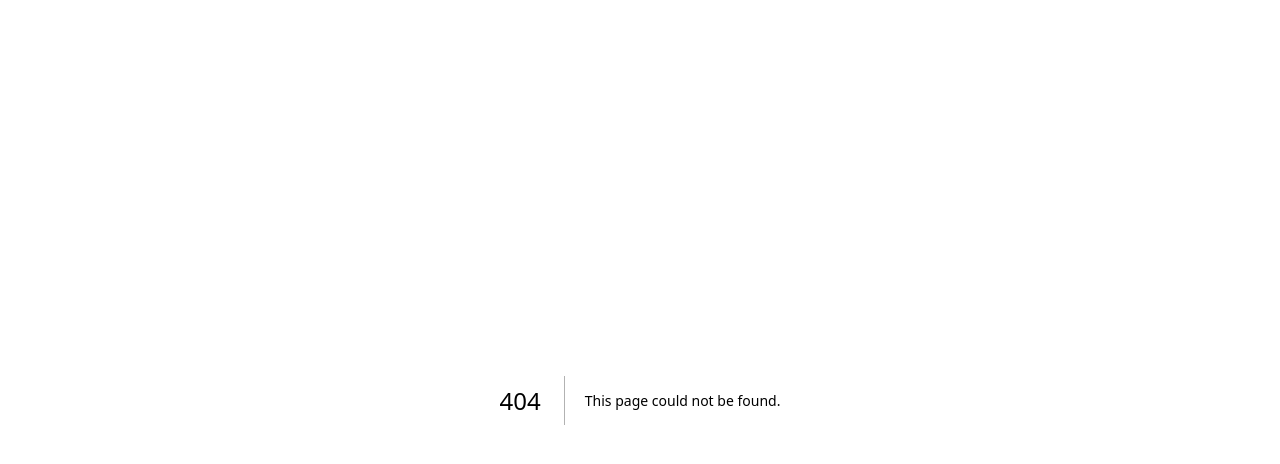
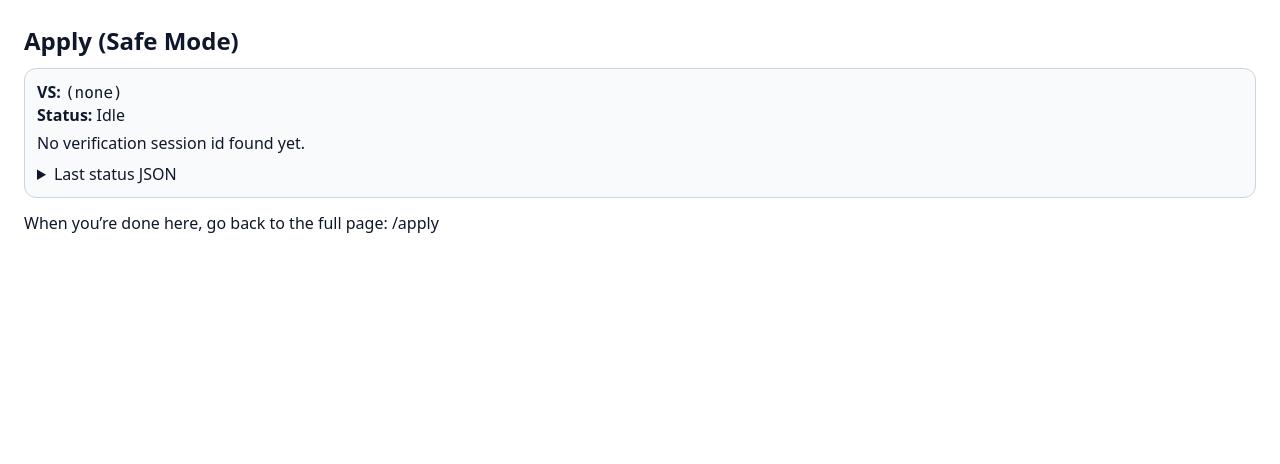
Before and after one commit to stepabovemd-create/RIHCT4, a Next.js app: page /apply-safe in a window 1280 px wide. Before the commit this address had no page. Shown: the top 464 px of the page. Built offline with nearby package versions, Linux system fonts and the light colour scheme.

Commit message:
Create page.tsx

```diff
--- /dev/null
+++ b/app/apply-safe/page.tsx
@@ -0,0 +1,104 @@
+'use client';
+
+import { useEffect, useState, Suspense } from 'react';
+import { useSearchParams } from 'next/navigation';
+
+export const dynamic = 'force-dynamic';
+
+function SafeContent() {
+  const params = useSearchParams();
+  const [msg, setMsg] = useState('Booting…');
+  const [vs, setVs] = useState('');
+  const [status, setStatus] = useState<string>('(none)');
+  const [polling, setPolling] = useState(false);
+
+  useEffect(() => {
+    try {
+      const fromUrl = params.get('vs');
+      const fromStorage =
+        typeof window !== 'undefined' ? window.sessionStorage.getItem('rihc_vs') : null;
+      const id = fromUrl || fromStorage || '';
+      setVs(id || '(none)');
+
+      if (!id) {
+        setMsg('No verification session id found yet.');
+        return;
+      }
+
+      setMsg('Checking Stripe Identity status…');
+      setPolling(true);
+
+      let cancelled = false;
+
+      async function poll(attempt = 0) {
+        if (cancelled) return;
+        const r = await fetch(
+          `/api/identity/status?id=${encodeURIComponent(id)}&t=${Date.now()}`,
+          { cache: 'no-store' }
+        );
+        const j = await r.json().catch(() => ({}));
+        setStatus(JSON.stringify(j, null, 2));
+
+        if (j?.ok && j.status === 'verified') {
+          setMsg('✅ ID verified. You can proceed to checkout.');
+          setPolling(false);
+          try { window.sessionStorage.removeItem('rihc_vs'); } catch {}
+          return;
+        }
+        if (j?.ok && j.status === 'requires_input') {
+          setMsg('ID verification needs more input. Please restart the verification step.');
+          setPolling(false);
+          return;
+        }
+        if (j?.ok && j.status === 'canceled') {
+          setMsg('ID verification was canceled.');
+          setPolling(false);
+          return;
+        }
+        if (attempt < 10) {
+          setTimeout(() => poll(attempt + 1), 1500);
+        } else {
+          setMsg('Finished polling. If not verified, try the verification again.');
+          setPolling(false);
+        }
+      }
+
+      poll();
+
+      return () => {
+        cancelled = true;
+      };
+    } catch (e: any) {
+      setMsg('Error: ' + (e?.message || String(e)));
+      setPolling(false);
+    }
+  }, [params]);
+
+  return (
+    <main style={{ fontFamily: 'system-ui', padding: '24px', lineHeight: 1.4 }}>
+      <h1 style={{ fontSize: 24, fontWeight: 700, margin: 0 }}>Apply (Safe Mode)</h1>
+
+      <div style={{ marginTop: 10, padding: 12, border: '1px solid #cbd5e1', borderRadius: 12, background: '#f8fafc' }}>
+        <p><strong>VS:</strong> <code>{vs}</code></p>
+        <p><strong>Status:</strong> {polling ? 'Polling…' : 'Idle'}</p>
+        <p style={{ marginTop: 6 }}>{msg}</p>
+        <details style={{ marginTop: 8 }}>
+          <summary>Last status JSON</summary>
+          <pre style={{ whiteSpace: 'pre-wrap' }}>{status}</pre>
+        </details>
+      </div>
+
+      <p style={{ marginTop: 14 }}>
+        When you’re done here, go back to the full page: <a href="/apply">/apply</a>
+      </p>
+    </main>
+  );
+}
+
+export default function SafePage() {
+  return (
+    <Suspense fallback={<main style={{ padding: 24, fontFamily: 'system-ui' }}>Loading…</main>}>
+      <SafeContent />
+    </Suspense>
+  );
+}
```
